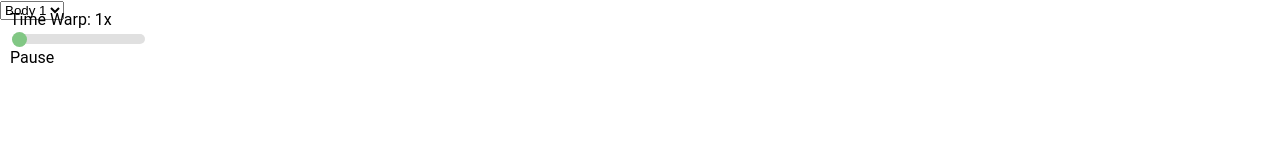
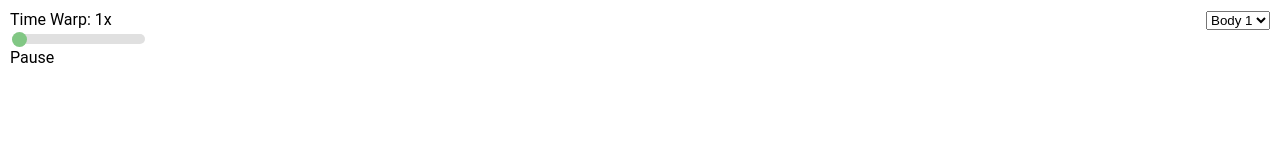
Before and after one commit to kkingsbe/OrbitSimJS, a plain HTML site: page index.html in a window 1280 px wide. Drawn offline with nearby package versions, Linux system fonts and the light colour scheme.

Commit message:
Update main.css

```diff
--- a/main.css
+++ b/main.css
@@ -61,7 +61,7 @@ html, body {
   margin: 0;
 }
 
-.bodies-select {
+.modify-body {
   position: fixed;
   right: 10px;
   top: 10px;
```
